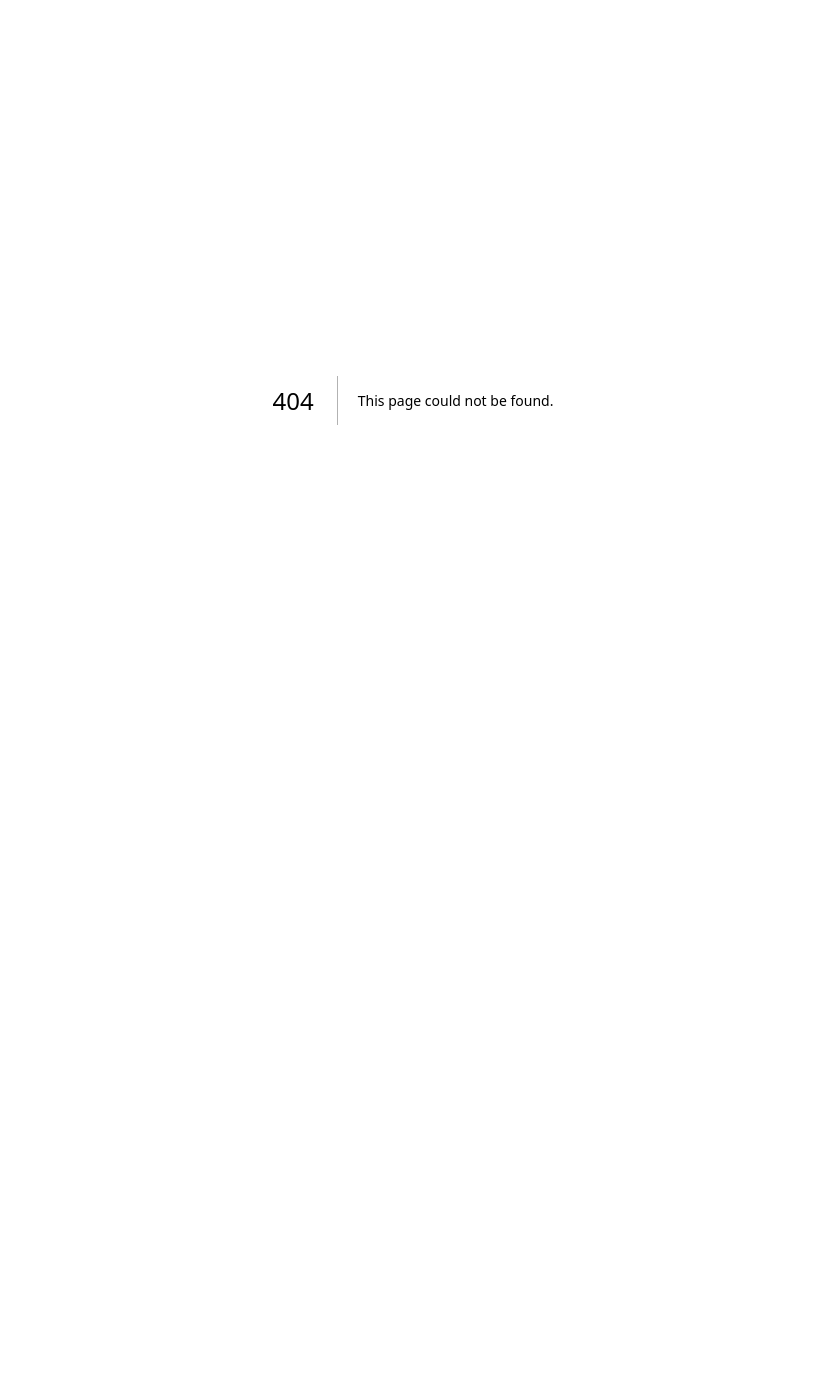
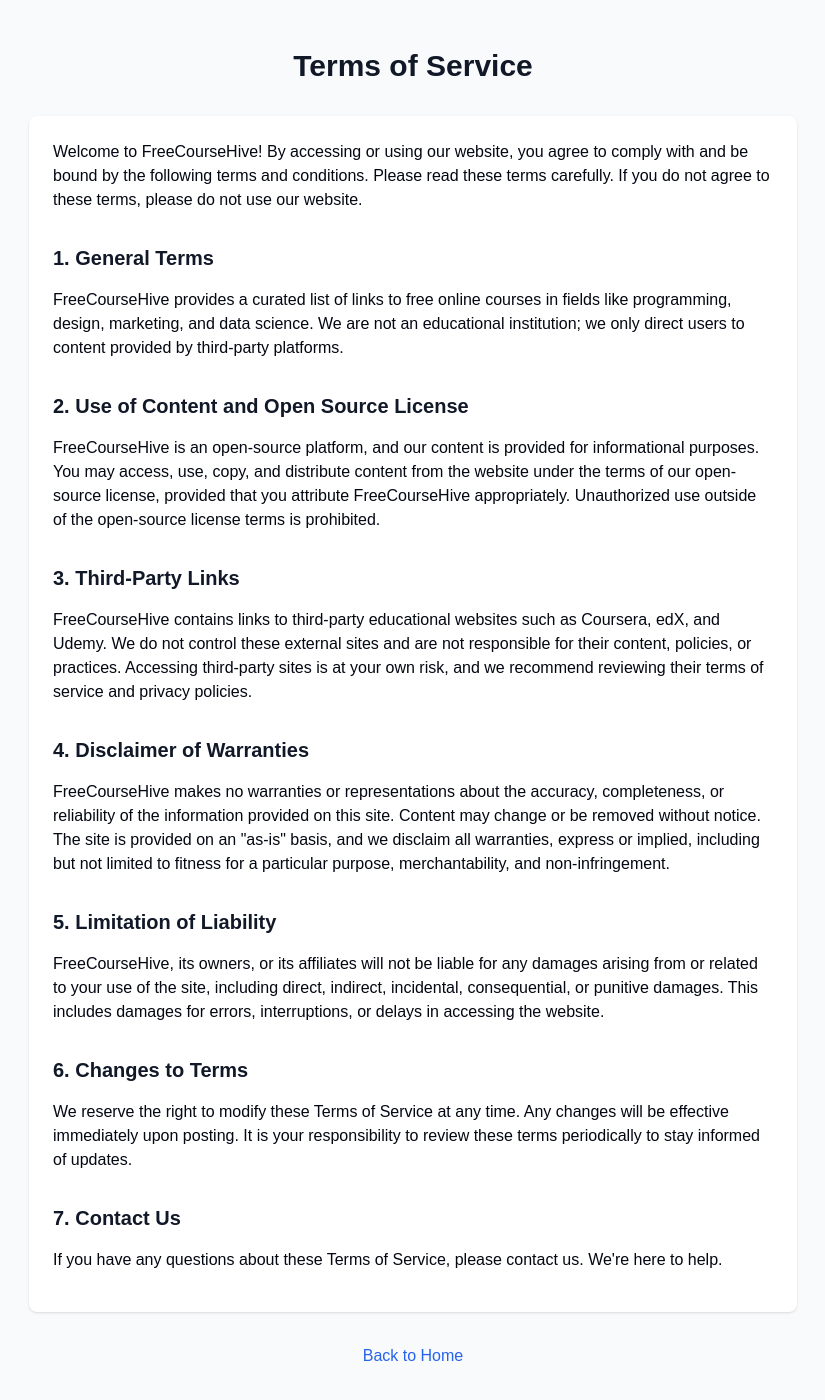
Before and after one commit to freecoursehive/freecoursehive_fe, a Next.js app: page /terms in a window 1280 px wide. Before the commit this address had no page. Shown: the top 1400 px of the page, without its empty margins (227-1052 px from the left). Before the commit the page ends 800 px from the top, so only its background shows below. Built offline with nearby package versions, Linux system fonts and the light colour scheme.

Commit message:
refactor: Add pages

```diff
--- /dev/null
+++ b/app/privacy/page.tsx
@@ -0,0 +1,7 @@
+import { PrivacyPolicyComponent } from "@/components/privacy-policy";
+
+function page() {
+  return <PrivacyPolicyComponent />;
+}
+
+export default page;
--- /dev/null
+++ b/app/terms/page.tsx
@@ -0,0 +1,8 @@
+import { TermsOfServiceComponent } from "@/components/terms-of-service";
+import React from "react";
+
+function page() {
+  return <TermsOfServiceComponent />;
+}
+
+export default page;
--- a/components/homepage.tsx
+++ b/components/homepage.tsx
@@ -19,15 +19,10 @@ import {
   SelectValue,
 } from "@/components/ui/select";
 import { Sheet, SheetContent, SheetTrigger } from "@/components/ui/sheet";
-import {
-  BookOpen,
-  Search,
-  ChevronLeft,
-  ChevronRight,
-  Menu,
-} from "lucide-react";
+import { Search, ChevronLeft, ChevronRight, Menu } from "lucide-react";
 import Link from "next/link";
 import Image from "next/image";
+import logo from "@/app/logo.png";
 
 const ITEMS_PER_PAGE = 9;
 
@@ -244,10 +239,7 @@ export function Homepage() {
       <header className="fixed top-0 left-0 right-0 z-50 bg-background border-b h-16">
         <div className="container mx-auto px-4 h-full flex items-center justify-between">
           <Link href="/" className="flex items-center space-x-2">
-            <BookOpen className="h-6 w-6" />
-            <span className="text-xl font-bold hidden md:inline">
-              FreeCourseHive
-            </span>
+            <Image src={logo} alt="Logo" width={50} height={50} />
           </Link>
           <nav className="hidden md:flex items-center space-x-4">
             <Select
@@ -490,12 +482,12 @@ export function Homepage() {
             <h3 className="font-bold mb-4">Legal</h3>
             <ul className="space-y-2">
               <li>
-                <Link href="#" className="text-sm hover:underline">
+                <Link href="/privacy" className="text-sm hover:underline">
                   Privacy Policy
                 </Link>
               </li>
               <li>
-                <Link href="#" className="text-sm hover:underline">
+                <Link href="/terms" className="text-sm hover:underline">
                   Terms of Service
                 </Link>
               </li>
--- /dev/null
+++ b/components/privacy-policy.tsx
@@ -0,0 +1,53 @@
+'use client'
+
+import Link from "next/link"
+import { Card, CardContent, CardHeader, CardTitle } from "@/components/ui/card"
+import { Button } from "@/components/ui/button"
+import { ArrowLeft } from "lucide-react"
+
+export function PrivacyPolicyComponent() {
+  return (
+    <div className="container mx-auto py-8 px-4">
+      <Link href="/" passHref>
+        <Button variant="ghost" className="mb-4">
+          <ArrowLeft className="mr-2 h-4 w-4" />
+          Back Home
+        </Button>
+      </Link>
+      <Card className="max-w-3xl mx-auto">
+        <CardHeader>
+          <CardTitle className="text-3xl font-bold text-center">Privacy Policy</CardTitle>
+        </CardHeader>
+        <CardContent className="prose dark:prose-invert max-w-none">
+          <p className="lead">
+            At FreeCourseHive, we value your privacy and are committed to providing a safe and secure experience for all visitors. We want you to feel confident using our website, and we're dedicated to transparency about our practices.
+          </p>
+
+          <h2 className="text-2xl font-semibold mt-6 mb-3">No Data Collection</h2>
+          <p>
+            FreeCourseHive does not collect, store, or process any personal data from users. We simply provide links to free online courses sourced from reputable educational platforms like Coursera, edX, and Udemy. You can browse and explore our curated content without worrying about your privacy.
+          </p>
+
+          <h2 className="text-2xl font-semibold mt-6 mb-3">Third-Party Links</h2>
+          <p>
+            Our website contains links to third-party platforms offering free courses. Please note that these external websites may have their own privacy policies, and we recommend reviewing them if you have any concerns about how your data might be used when visiting those sites.
+          </p>
+
+          <h2 className="text-2xl font-semibold mt-6 mb-3">Cookies and Tracking</h2>
+          <p>
+            FreeCourseHive does not use cookies, tracking pixels, or any other data-gathering tools to monitor user activity. Your browsing experience is entirely private and anonymous on our site.
+          </p>
+
+          <h2 className="text-2xl font-semibold mt-6 mb-3">Contact Us</h2>
+          <p>
+            If you have any questions or concerns regarding our privacy practices, please feel free to contact us. We're here to help ensure that your experience on FreeCourseHive remains secure and private.
+          </p>
+
+          <div className="mt-8 text-sm text-gray-600 dark:text-gray-400">
+            <p>Last updated: {new Date().toLocaleDateString()}</p>
+          </div>
+        </CardContent>
+      </Card>
+    </div>
+  )
+}
--- /dev/null
+++ b/components/terms-of-service.tsx
@@ -0,0 +1,62 @@
+'use client'
+
+import Link from 'next/link'
+
+export function TermsOfServiceComponent() {
+  return (
+    <div className="min-h-screen bg-gray-50 py-12 px-4 sm:px-6 lg:px-8">
+      <div className="max-w-3xl mx-auto">
+        <h1 className="text-3xl font-extrabold text-gray-900 text-center mb-8">Terms of Service</h1>
+
+        <div className="bg-white shadow overflow-hidden sm:rounded-lg">
+          <div className="px-4 py-5 sm:p-6">
+            <p className="mb-4">
+              Welcome to FreeCourseHive! By accessing or using our website, you agree to comply with and be bound by the following terms and conditions. Please read these terms carefully. If you do not agree to these terms, please do not use our website.
+            </p>
+
+            <h2 className="text-xl font-semibold text-gray-900 mt-8 mb-4">1. General Terms</h2>
+            <p className="mb-4">
+              FreeCourseHive provides a curated list of links to free online courses in fields like programming, design, marketing, and data science. We are not an educational institution; we only direct users to content provided by third-party platforms.
+            </p>
+
+            <h2 className="text-xl font-semibold text-gray-900 mt-8 mb-4">2. Use of Content and Open Source License</h2>
+            <p className="mb-4">
+              FreeCourseHive is an open-source platform, and our content is provided for informational purposes. You may access, use, copy, and distribute content from the website under the terms of our open-source license, provided that you attribute FreeCourseHive appropriately. Unauthorized use outside of the open-source license terms is prohibited.
+            </p>
+
+            <h2 className="text-xl font-semibold text-gray-900 mt-8 mb-4">3. Third-Party Links</h2>
+            <p className="mb-4">
+              FreeCourseHive contains links to third-party educational websites such as Coursera, edX, and Udemy. We do not control these external sites and are not responsible for their content, policies, or practices. Accessing third-party sites is at your own risk, and we recommend reviewing their terms of service and privacy policies.
+            </p>
+
+            <h2 className="text-xl font-semibold text-gray-900 mt-8 mb-4">4. Disclaimer of Warranties</h2>
+            <p className="mb-4">
+              FreeCourseHive makes no warranties or representations about the accuracy, completeness, or reliability of the information provided on this site. Content may change or be removed without notice. The site is provided on an "as-is" basis, and we disclaim all warranties, express or implied, including but not limited to fitness for a particular purpose, merchantability, and non-infringement.
+            </p>
+
+            <h2 className="text-xl font-semibold text-gray-900 mt-8 mb-4">5. Limitation of Liability</h2>
+            <p className="mb-4">
+              FreeCourseHive, its owners, or its affiliates will not be liable for any damages arising from or related to your use of the site, including direct, indirect, incidental, consequential, or punitive damages. This includes damages for errors, interruptions, or delays in accessing the website.
+            </p>
+
+            <h2 className="text-xl font-semibold text-gray-900 mt-8 mb-4">6. Changes to Terms</h2>
+            <p className="mb-4">
+              We reserve the right to modify these Terms of Service at any time. Any changes will be effective immediately upon posting. It is your responsibility to review these terms periodically to stay informed of updates.
+            </p>
+
+            <h2 className="text-xl font-semibold text-gray-900 mt-8 mb-4">7. Contact Us</h2>
+            <p className="mb-4">
+              If you have any questions about these Terms of Service, please contact us. We're here to help.
+            </p>
+          </div>
+        </div>
+
+        <div className="mt-8 text-center">
+          <Link href="/" className="text-blue-600 hover:text-blue-800">
+            Back to Home
+          </Link>
+        </div>
+      </div>
+    </div>
+  )
+}
```
Also changed, not shown: app/logo.png (added).
